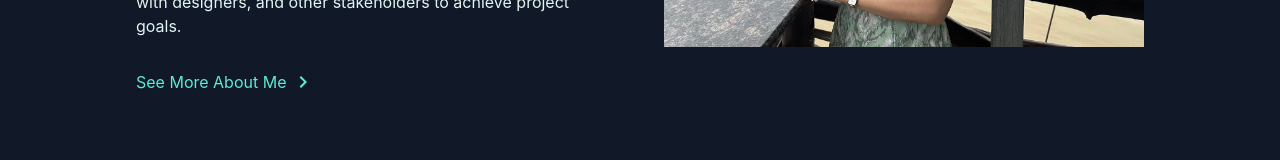
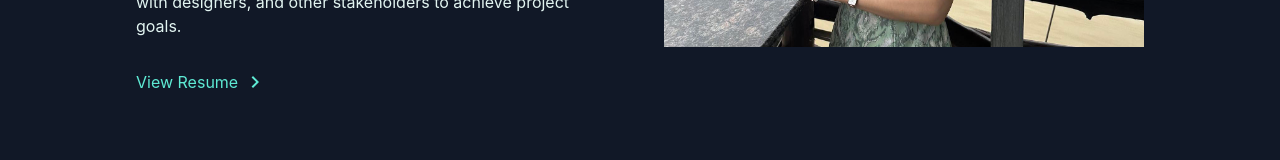
Before and after one commit to thinzar-dev/portfolio_thinzar, a React (Create React App) app: page /about-me in a window 1280 px wide. Shown: the part 503-663 px from the top of the page. Built offline with nearby package versions, Linux system fonts and the light colour scheme.

Commit message:
modified code

```diff
--- a/src/AboutMe.js
+++ b/src/AboutMe.js
@@ -3,6 +3,7 @@ import { motion } from "framer-motion";
 import Navbar from "./components/navComponent/Navbar";
 import NavCircle from "./components/navComponent";
 import pfphoto from "./images/thinzar_pf.jpg";
+import resume from "./Resume_thinzaroo.pdf";
 
 function AboutMe() {
 
@@ -78,8 +79,8 @@ function AboutMe() {
                 in-house service websites, and implemented the Zoho CRM
                 automation process for subscriptions. I thrive in collaborative
                 team environments by effectively communicating, contributing
-                ideas, and working with designers, and other
-                stakeholders to achieve project goals.{" "}
+                ideas, and working with designers, and other stakeholders to
+                achieve project goals.{" "}
               </p>
             </motion.div>
             <motion.div
@@ -91,8 +92,8 @@ function AboutMe() {
               viewport={{ amount: 0.4 }}
               transition={{ duration: 1.7 }}
             >
-              <a href="/about-me" className="download-resume">
-                See More About Me
+              <a href={resume} target="_blank" className="download-resume">
+                View Resume
                 <svg
                   xmlns="http://www.w3.org/2000/svg"
                   height="24"
--- a/src/components/home/index.css
+++ b/src/components/home/index.css
@@ -53,7 +53,6 @@ main {
 	flex-direction: column;
 	justify-content: center;
 	align-items: center;
-    padding: 0.8rem;
 	background: linear-gradient( 160deg, #253048, #54a89a);
 	transform: scale(0, 0);
 	animation: animate 1s ease-in forwards 0.2s;
--- a/src/components/navComponent/index.js
+++ b/src/components/navComponent/index.js
@@ -9,7 +9,7 @@ function NavCircle() {
         <div className="u-icons">
           <Link to="../skills">Skills</Link>
           <Link to="/experiences">Experiences</Link>
-          <Link to="../Projects">Projects</Link>
+          <Link to="../projects">Projects</Link>
         </div>
         <h2
           style={{
```
Also changed, not shown: 1 other file (tests, documents, lock files or other folders).
